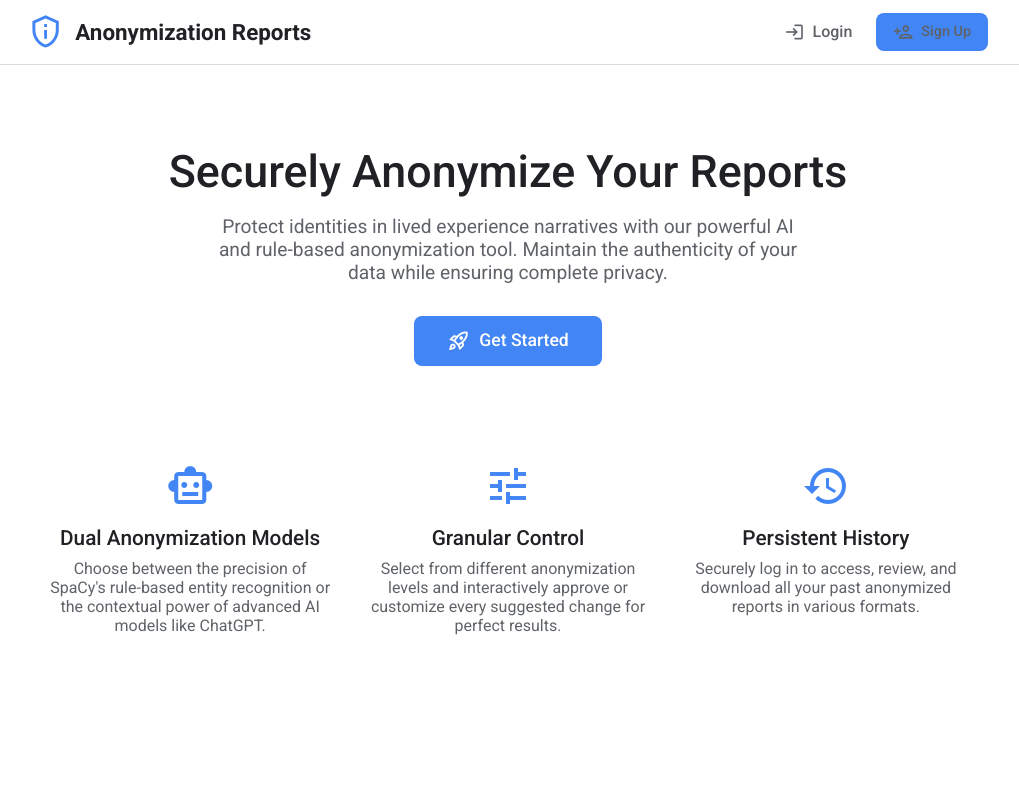
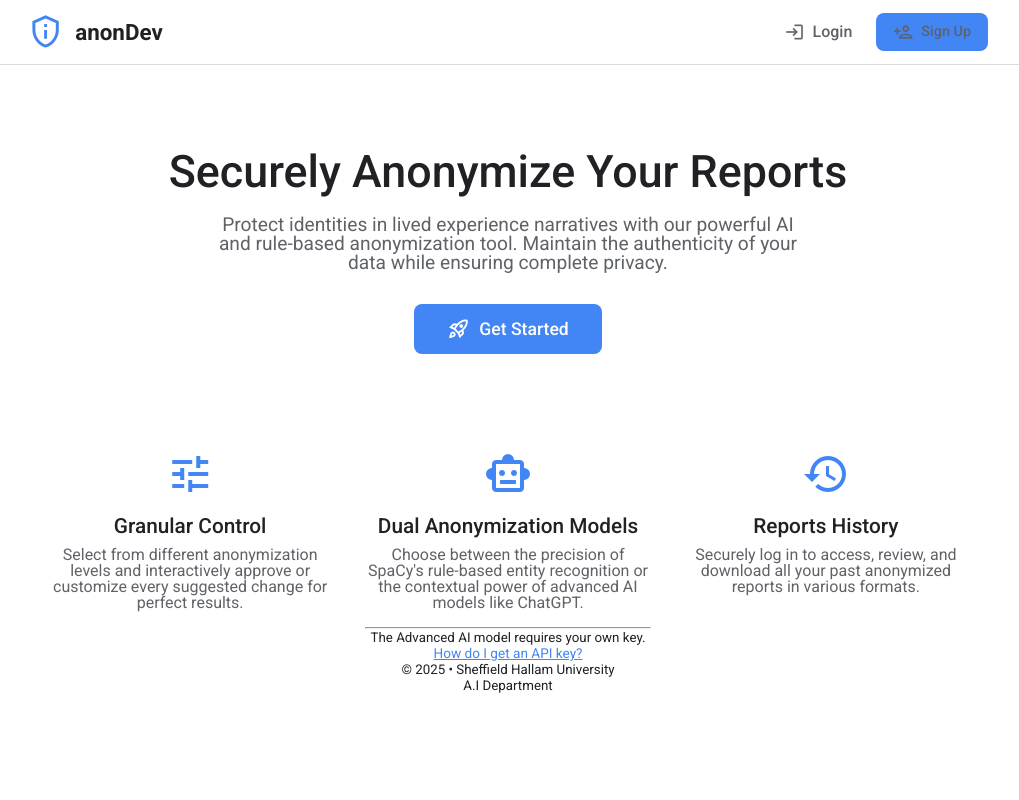
Before and after one commit to nkenta/anondev, a Flask app: page / in a window 1280 px wide. Shown: the whole page, without its empty margins (132-1151 px from the left). Run offline with Flask 3, Linux system fonts and the light colour scheme.

Commit message:
Minor bug fix

```diff
--- a/app/static/css/style.css
+++ b/app/static/css/style.css
@@ -30,7 +30,7 @@ body {
     font-family: var(--font-family);
     background-color: var(--bg-color);
     color: var(--text-color);
-    line-height: 1.2;
+    line-height: 1.0;
     display: flex;
     flex-direction: column;
     min-height: 100vh;
--- a/app/templates/base.html
+++ b/app/templates/base.html
@@ -16,7 +16,7 @@
     <div class="header-content">
         <a href="{{ url_for('main.index') }}" class="logo">
             <span class="material-icons-outlined">privacy_tip</span>
-            <h1>Anonymization Reports</h1>
+            <h1>anon<strong>Dev</strong></h1>
         </a>
         <nav>
             {% if current_user.is_authenticated %}
--- a/app/templates/index.html
+++ b/app/templates/index.html
@@ -14,23 +14,30 @@
         </div>
         <div class="features">
             <div class="feature">
-                <span class="material-icons-outlined">smart_toy</span>
-                <h3>Dual Anonymization Models</h3>
-                <p>Choose between the precision of SpaCy's rule-based entity recognition or the contextual power of
-                    advanced AI models like ChatGPT.</p>
-            </div>
-            <div class="feature">
                 <span class="material-icons-outlined">tune</span>
                 <h3>Granular Control</h3>
                 <p>Select from different anonymization levels and interactively approve or customize every suggested
                     change for perfect results.</p>
             </div>
             <div class="feature">
+                <span class="material-icons-outlined">smart_toy</span>
+                <h3>Dual Anonymization Models</h3>
+                <p>Choose between the precision of SpaCy's rule-based entity recognition or the contextual power of
+                    advanced AI models like ChatGPT.</p>
+                &nbsp;
+                <hr>
+                <small>The Advanced AI model requires your own key.
+                    <a href="https://platform.openai.com/api-keys" target="_blank" class="helper-link">How do I get an API key?</a>
+                    <br>&copy; <script>document.write(new Date().getFullYear())</script> • Sheffield Hallam University<br>A.I Department
+                </small>
+            </div>
+            <div class="feature">
                 <span class="material-icons-outlined">history</span>
-                <h3>Persistent History</h3>
+                <h3>Reports History</h3>
                 <p>Securely log in to access, review, and download all your past anonymized reports in various
                     formats.</p>
             </div>
         </div>
     </div>
+    </div>
 {% endblock %}
```
